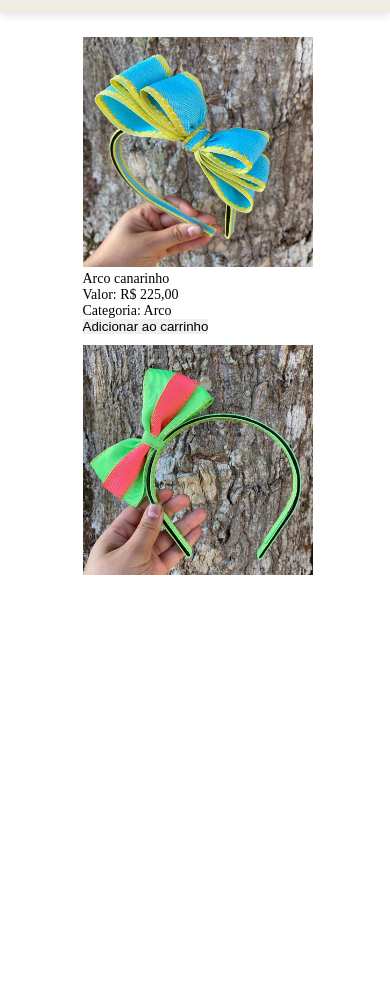
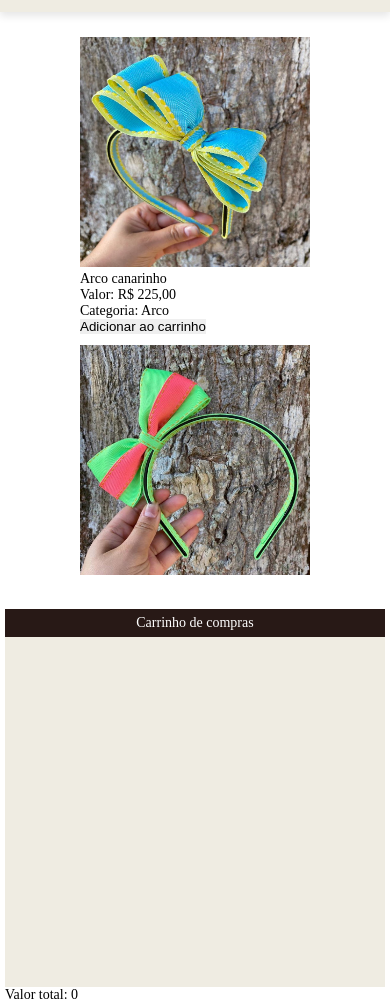
Before and after one commit to Jhhonatta/e-commerce-javascript, a plain HTML site: page index.html in a window 390 px wide. Shown: the part 66-1069 px from the top of the page. Before the commit the page ends 844 px from the top, so only its background shows below. Drawn offline with Linux system fonts and the light colour scheme; a web font is replaced by a local one.

Commit message:
feat: Somatorio dos produtos no carrinho

```diff
--- a/js/index.js
+++ b/js/index.js
@@ -10,6 +10,7 @@ const generateList = (dice) => {
   dice.map((elem) => {
     const li = document.createElement("li");
     li.classList.add(elem.id);
+    li.id = elem.id;
 
     const img = document.createElement("img");
     img.classList.add("imgProduct");
@@ -36,10 +37,61 @@ const generateList = (dice) => {
 generateList(data);
 
 const cartDiv = document.createElement("div");
+cartDiv.classList.add("cartFull");
+
+let sum = 0;
 
 const createCart = () => {
+  const div_titleCart = document.createElement("div");
+  div_titleCart.classList.add("titleCart");
+
   const titleCart = document.createElement("p");
+
   titleCart.innerText = "Carrinho de compras";
+  div_titleCart.appendChild(titleCart);
+
+  const div_spaceProducts = document.createElement("div");
+  div_spaceProducts.classList.add("spaceProducts");
+
+  const div_totalPrice = document.createElement("div");
+  div_totalPrice.classList.add("totalPrice");
+
+  const priceTotal = document.createElement("p");
+  priceTotal.textContent = `Valor total: ${sum}`;
+
+  priceTotal.classList.add("priceTotal");
+
+  div_totalPrice.appendChild(priceTotal);
+
+  cartDiv.append(div_titleCart, div_spaceProducts, div_totalPrice);
 };
 
+createCart();
+
+ul_Products.addEventListener("click", function (e) {
+  if (e.target.innerText == "Adicionar ao carrinho") {
+    addToCart(e.path[1].id, data);
+    addPrice();
+  }
+});
+
 main.append(ul_Products, cartDiv);
+
+let arrayCart = [];
+
+const addToCart = (id, data) => {
+  data.forEach((elem) => {
+    if (elem.id == id) {
+      arrayCart.push(elem);
+    }
+  });
+};
+
+const addPrice = () => {
+  sum = arrayCart.reduce(
+    (previousValue, currentValue) => previousValue + currentValue.value,
+    0
+  );
+  let newPrice = document.querySelector(".priceTotal");
+  newPrice.innerHTML = `Valor total: ${sum}`;
+};
--- a/style.css
+++ b/style.css
@@ -43,7 +43,7 @@ nav {
 }
 
 main {
-  padding-left: 5px;
+  display: flex;
 }
 
 ul {
@@ -52,11 +52,37 @@ ul {
   flex-wrap: wrap;
 
   margin-top: 25px;
+  width: 80%;
 }
 
 .imgProduct {
   height: 230px;
   width: 230px;
+}
+
+.cartFull {
+  width: 320px;
+  margin-top: 25px;
+  padding: 0 5px;
+}
+
+.titleCart {
+  display: flex;
+  justify-content: center;
+  align-items: center;
+
+  margin-top: 7px;
+  padding: 1rem;
+
+  height: 15px;
+
+  background-color: rgb(var(--color-black), 1);
+  color: rgb(var(--color-white), 1);
+}
+
+.spaceProducts {
+  height: 350px;
+  background-color: rgb(var(--color-egyptian-gray), 1);
 }
 
 @media screen and (max-width: 400px) {
@@ -77,11 +103,6 @@ ul {
 
   .divNav {
     gap: none;
-    justify-content: center;
-  }
-
-  main {
-    display: flex;
     justify-content: center;
   }
 
@@ -107,11 +128,34 @@ ul {
   }
 }
 
-@media screen and (max-width: 474px) {
+@media screen and (max-width: 574px) {
   ul {
     height: 540px;
     overflow-y: scroll;
     display: flex;
     justify-content: center;
+
+    width: 100%;
+  }
+
+  main {
+    display: flex;
+    flex-direction: column;
+    justify-content: center;
+  }
+
+  .cartFull {
+    display: flex;
+    flex-direction: column;
+    justify-content: center;
+    width: 100%;
+
+    margin-right: 25px;
   }
 }
+
+@media screen and (min-width: 575px) {
+  ul {
+    margin-left: 5px;
+  }
+}
```
